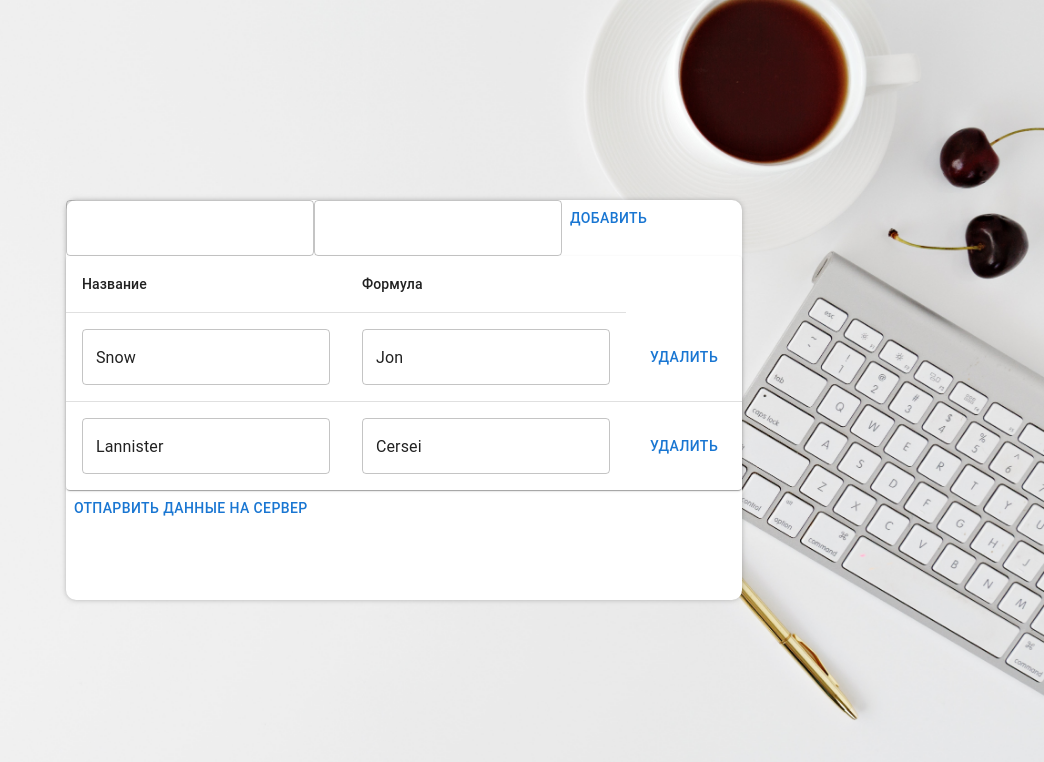
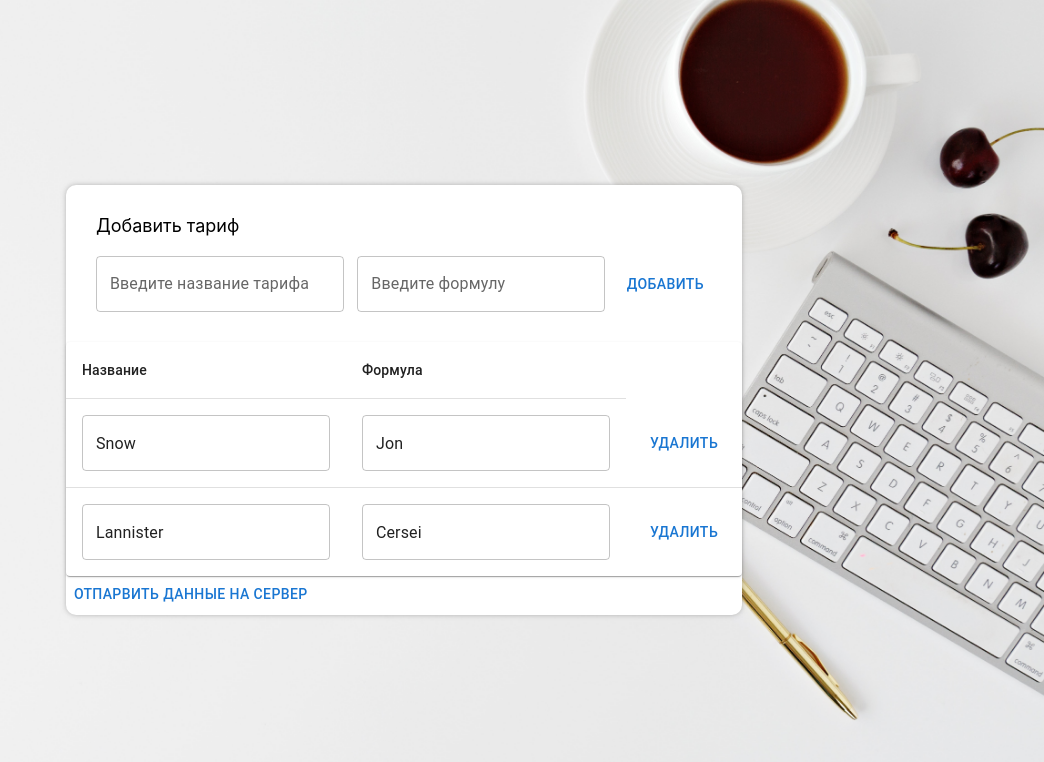
Before and after one commit to nikita-jpg/BankClient, a React (Create React App) app in the folder bank_client/: page /admin in a window 1280 px wide. Shown: the top 762 px of the page, without its empty margins (236-1280 px from the left). Built offline with nearby package versions, Linux system fonts and the light colour scheme; no server answers.

Commit message:
Изменил вид добавления записи

```diff
--- a/bank_client/src/panels/PanelAdmin/PanelAdmin.css
+++ b/bank_client/src/panels/PanelAdmin/PanelAdmin.css
@@ -5,3 +5,15 @@
     width: 100%;
     height: 400px;
 }
+.PanelAdmin__addTariff{
+    margin: 30px;
+}
+.PanelAdmin__addTariffTitle{
+    margin-bottom: 20px;
+    font-size: 18px;
+}
+.PanelAdmin__addTariffContainer{
+    display: flex;
+    justify-content: space-between;
+    align-items: center;
+}
--- a/bank_client/src/panels/PanelAdmin/PanelAdmin.js
+++ b/bank_client/src/panels/PanelAdmin/PanelAdmin.js
@@ -84,11 +84,20 @@ const PanelAdmin = ({login, password}) => {
     return (
       <div className="PanelAdmin">
         <div className="PanelAdmin__container">
-          <div className="PanelAdmin__addtariff">
-            <TextField value={newTariffName} onChange={(event)=>{setNewTariffName(event.target.value)}}></TextField>
-            <TextField value={newTariffFormula} onChange={(event)=>{setNewTariffFormula(event.target.value)}}></TextField>
-            <Button onClick={()=>addTariff()}>Добавить</Button>
+
+          <div className="PanelAdmin__addTariff">
+            <div className="PanelAdmin__addTariffTitle">
+              Добавить тариф
+            </div>
+
+            <div className="PanelAdmin__addTariffContainer">
+              <TextField label="Введите название тарифа" value={newTariffName} onChange={(event)=>{setNewTariffName(event.target.value)}}></TextField>
+              <TextField label="Введите формулу" value={newTariffFormula} onChange={(event)=>{setNewTariffFormula(event.target.value)}}></TextField>
+              <Button onClick={()=>addTariff()}>Добавить</Button>
+            </div>
+
           </div>
+
         <TableContainer component={Paper}>
           <Table sx={{ minWidth: 300 }} aria-label="simple table">
             <TableHead>
```
